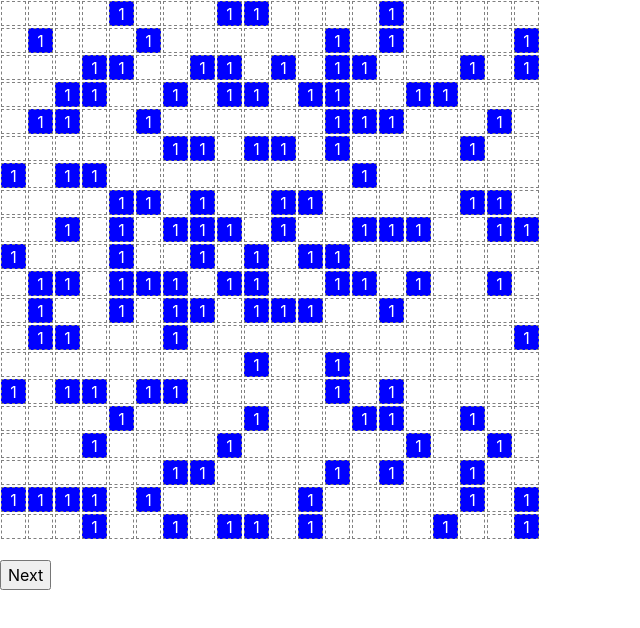
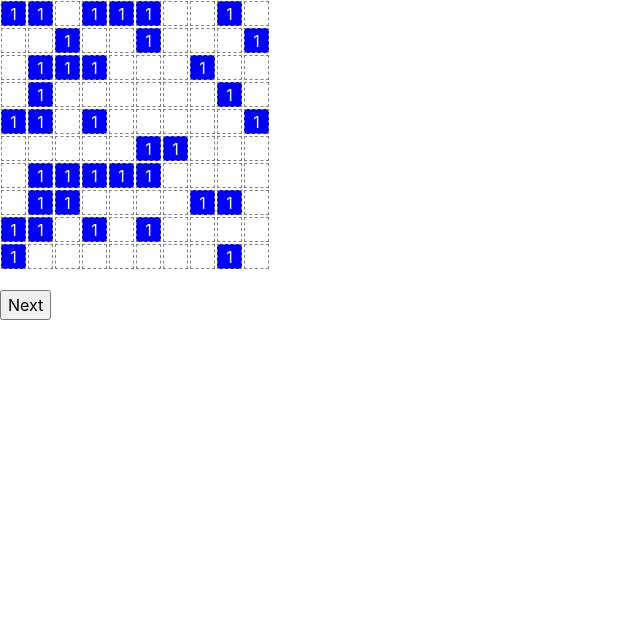
Before and after one commit to GaryIrick/conways-life, a React app: page / in a window 1280 px wide. Shown: the top 628 px of the page, without its empty margins (0-640 px from the left). Built offline with nearby package versions, Linux system fonts and the light colour scheme.

Commit message:
Created top-level App component.

```diff
--- /dev/null
+++ b/src/components/App.js
@@ -0,0 +1,35 @@
+import React from 'react'
+import T from 'prop-types'
+import Life from './Life'
+import generateRandomPopulation from '../generateRandomPopulation'
+import getNextGeneration from '../getNextGeneration'
+
+class App extends React.Component {
+  state = {};
+
+  constructor (props) {
+    super(props)
+    this.state.gridSize = props.gridSize
+    this.onNextClick = this.onNextClick.bind(this)
+  }
+
+  componentWillMount () {
+    const population = generateRandomPopulation(this.state.gridSize)
+    this.setState({ population })
+  }
+
+  onNextClick () {
+    const population = getNextGeneration(this.state.population)
+    this.setState({ population })
+  }
+
+  render () {
+    return <Life population={this.state.population} onNextClick={this.onNextClick} />
+  }
+}
+
+App.propTypes = {
+  gridSize: T.number.isRequired
+}
+
+export default App
--- a/src/index.js
+++ b/src/index.js
@@ -2,24 +2,6 @@ import React from 'react'
 import { render } from 'react-dom'
 import 'font-awesome/css/font-awesome.css'
 import './styles/styles.scss'
-import Life from './components/Life'
-import getNextGeneration from './getNextGeneration'
-import generateRandomPopulation from './generateRandomPopulation'
+import App from './components/App'
 
-// There is probably code here that should be re-factored into another file.  We'll
-// clean that up when we move to Redux in a bit.
-
-let gridSize = 20
-
-let population = generateRandomPopulation(gridSize)
-
-const onNextClick = () => {
-  population = getNextGeneration(population)
-  displayGrid(population)
-}
-
-const displayGrid = (population) => {
-  render(<Life population={population} onNextClick={onNextClick} />, document.getElementById('main'))
-}
-
-displayGrid(population)
+render(<App gridSize={10} />, document.getElementById('main'))
```
